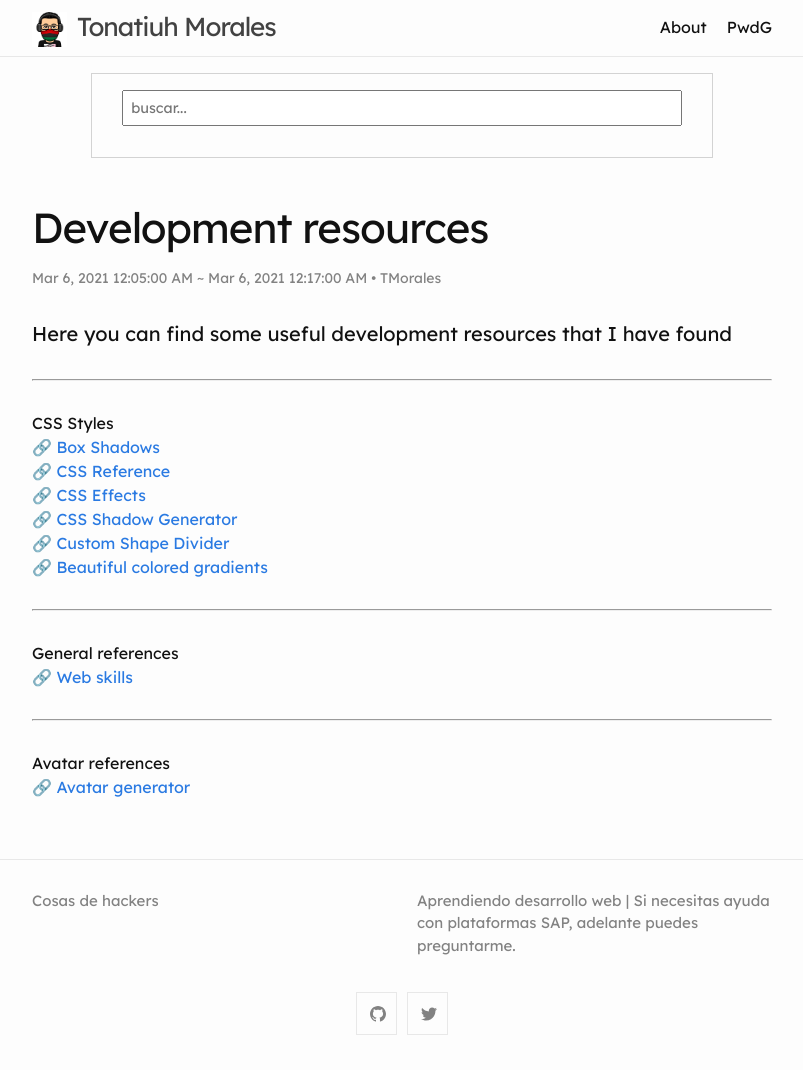
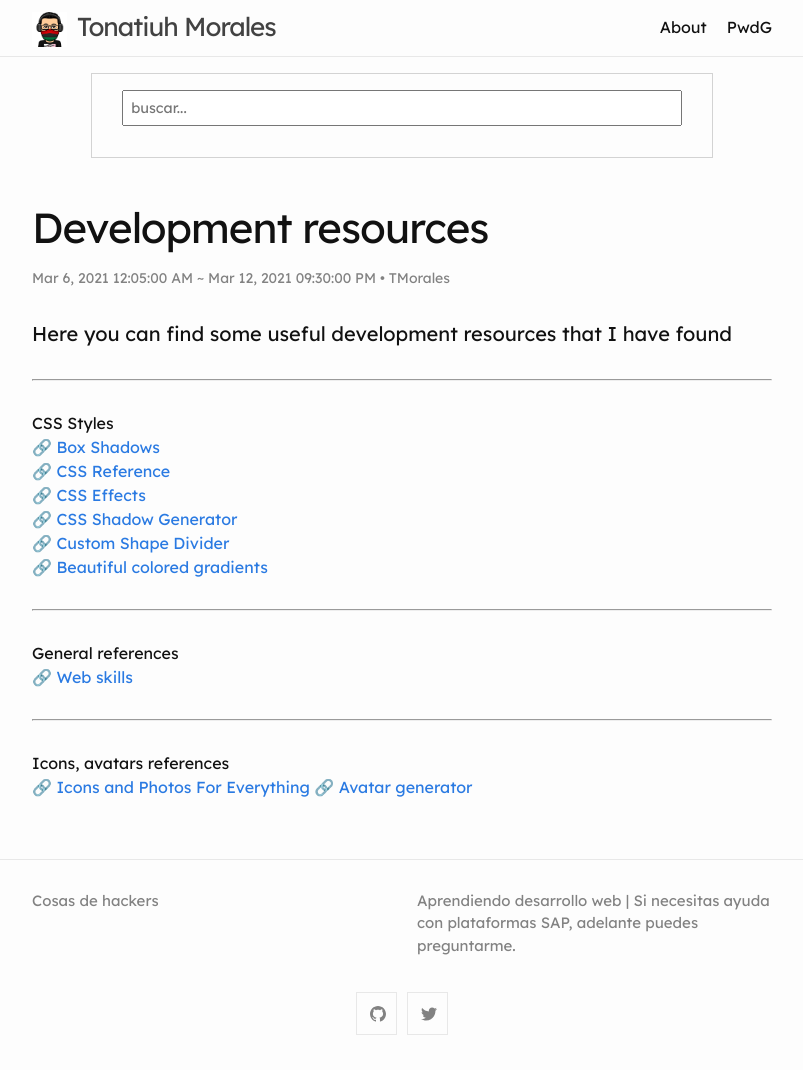
Before and after one commit to blackc0mb/blackc0mb.github.io, a Jekyll site: the page built from _posts/2021-03-05-resources.md, in a window 1280 px wide. Shown: the whole page, without its empty margins (238-1041 px from the left). Built offline with Jekyll 4.4.1, drawn with Linux system fonts in a browser that asks for light colours; comment, search, counter and statistics services are not loaded.

Commit message:
icons reference added

```diff
--- a/_posts/2021-03-05-resources.md
+++ b/_posts/2021-03-05-resources.md
@@ -3,7 +3,7 @@ title: Development resources
 layout: post
 description: Useful development resources
 date: 2021-03-06 00:05
-modified_date: 2021-03-06 00:17
+modified_date: 2021-03-12 21:30
 author: TMorales
 tag: resources
 ---
@@ -22,5 +22,6 @@ General references\
 🔗 <a href="https://andreasbm.github.io/web-skills/" target="_blank">Web skills</a>
 
 ---
-Avatar references\
+Icons, avatars references\
+🔗 <a href="https://thenounproject.com/" target="_blank">Icons and Photos For Everything</a>
 🔗 <a href="https://getavataaars.com/" target="_blank">Avatar generator</a>
```
